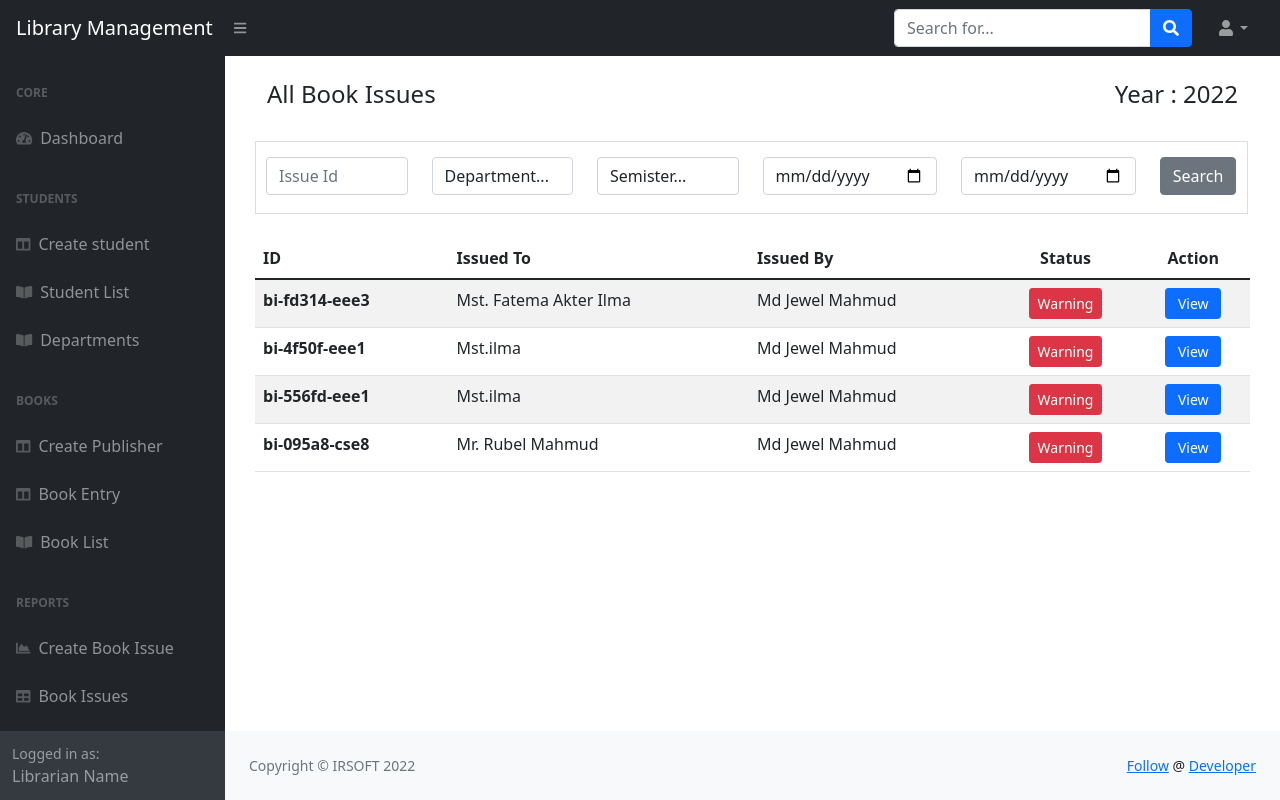
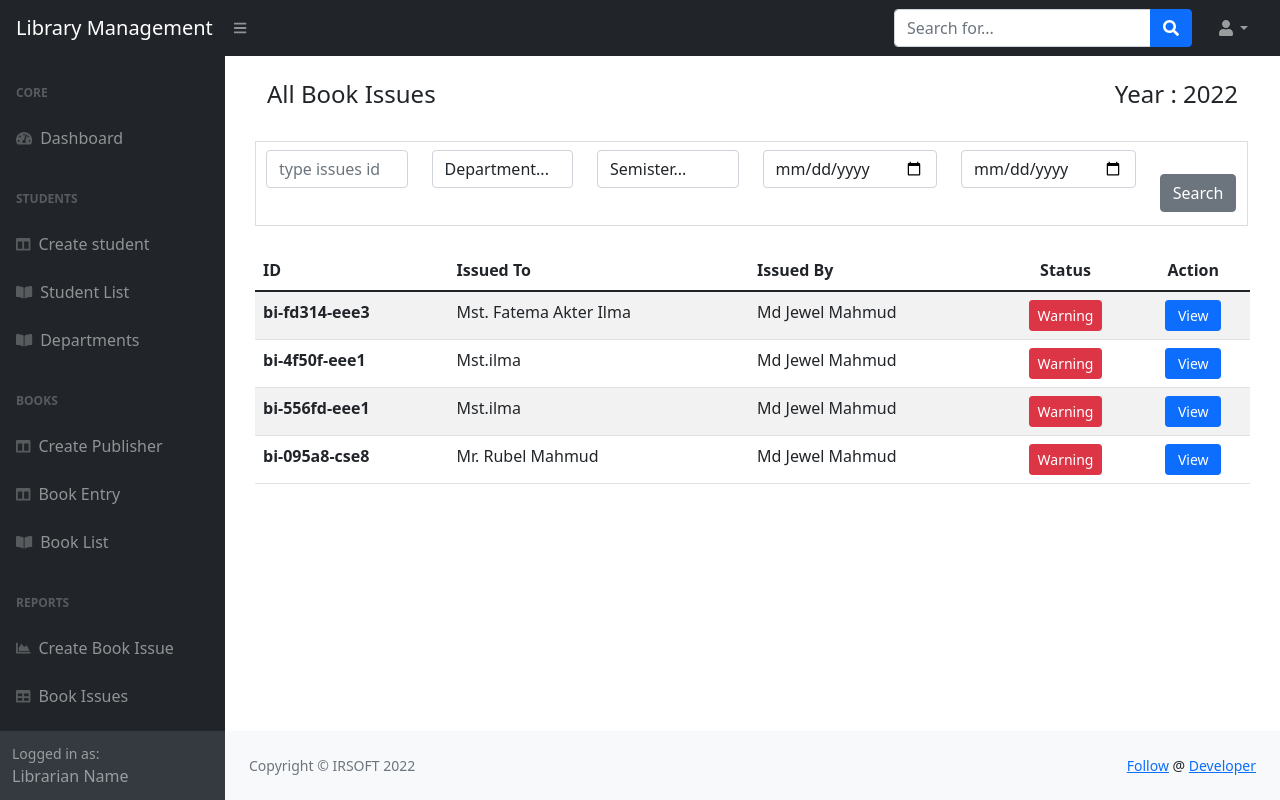
Before and after one commit to Rubel-Mahmud/LIBRARY_MANAGEMENT_SYS, a Django app: page /issues/list/ in a window 1280 px wide. Run offline with Django 4.2, Linux system fonts and the light colour scheme; data comes from the database, SQL or seed files in the repository; both versions use the stored data as it was after the commit; some libraries are stand-ins or nearby versions.

Commit message:
book issues filter implementation

```diff
--- a/book_issues/models.py
+++ b/book_issues/models.py
@@ -41,5 +41,5 @@ class BookIssue(models.Model):
             self.slug = slugify(self.title)
         if self.issueId == None:
             unique_data = str(uuid4()).split('-')[4][:5]
-            self.issueId = slugify('BI-{}-{}'.format(unique_data, self.student.department.name))
+            self.issueId = slugify('BI-{}-{}.{}'.format(unique_data, self.student.department.name, self.student.semister))
         super(BookIssue, self).save(*args, **kwargs)
--- a/book_issues/views.py
+++ b/book_issues/views.py
@@ -1,6 +1,6 @@
 from django.shortcuts import render, redirect
 from librarians.models import Librarian
-from students.models import Student
+from students.models import Student, Department
 from .models import BookIssue
 from books.models import Book
 
@@ -69,6 +69,33 @@ def remove_issued_book(request, issue_id, book_id):
 
 def book_issues(request):
     context = {}
+
+    issueId = request.GET.get('issueId')
+    issueDepartment = request.GET.get('issueDepartment')
+    issueSemister = request.GET.get('issueSemister')
+    issueDate = request.GET.get('issueDate')
+    returnDate = request.GET.get('returnDate')
+
     issues = BookIssue.objects.all().order_by('-issue_date')
+    context['departments'] =Department.objects.all()
+    context['semisters'] = ['1st', '2nd', '3rd', '4th', '5th', '6th', '7th', '8th']
+
+    if issueId:
+        issues = BookIssue.objects.filter(issueId=issueId)
+
+    if issueDepartment and issueDepartment != 'Department...':
+        print('Department : ', Department.objects.filter(pk=issueDepartment))
+        issues = BookIssue.objects.filter(student__department_id=issueDepartment)
+
+    if issueSemister and issueSemister != 'Semister...':
+        semister = str(issueSemister)[0]
+        issues = BookIssue.objects.filter(student__semister=semister)
+
+    if issueDate:
+        issues = BookIssue.objects.filter(issue_date=issueDate)
+
+    if returnDate:
+        issues = BookIssue.objects.filter(return_date=returnDate)
+
     context['issues'] = issues
     return render(request, 'book_issues/issues.html', context)
--- a/templates/book_issues/issues.html
+++ b/templates/book_issues/issues.html
@@ -15,37 +15,46 @@
     <br>
     <div class="row" style="margin-right:50px;">
 <!--        <div class="col-md-1"></div>-->
-        <div class="" style=" border:1px solid #ddd; margin-left:30px; padding-top:15px;padding-bottom:10px;padding-left:10px;">
+        <div class="" style=" border:1px solid #ddd; margin-left:30px; padding-top:8px;padding-bottom:5px;padding-left:10px;">
             <form class="form-inline" method="GET">
                 <div class="row">
                     <div class="col-md-2">
-                        <label class="sr-only" for="inlineFormInputName2">Name</label>
-                        <input type="text" class="form-control mb-2 mr-sm-2" id="inlineFormInputName2" placeholder="Issue Id">
+                        <small><label class="sr-only" for="inlineFormInputName2">Issue id</label></small>
+                        <input type="text" class="form-control mb-2 mr-sm-2" id="inlineFormInputName2" placeholder="type issues id" name="issueId">
                     </div>
                     <div class="col-md-2">
-                        <select class="form-control custom-select " id="inlineFormCustomSelectPref">
+                        <small><label class="sr-only" for="inlineFormCustomSelectPref">Department</label></small>
+                        <select class="form-control " id="inlineFormCustomSelectPref" name="issueDepartment">
                             <option selected>Department...</option>
-                            <option value="1">One</option>
+                            {% for department in departments %}
+                            <option value="{{ department.pk }}">{{ department.name }}</option>
+                            {% endfor %}
                         </select>
                     </div>
                     <div class="col-md-2">
-                        <select class="form-control custom-select " id="inlineFormCustomSelectPref">
+                        <small><label class="sr-only" for="inlineFormCustomSelectPref">Semister</label></small>
+                        <select class="form-control custom-select " id="inlineFormCustomSelectPref" name="issueSemister">
                             <option selected>Semister...</option>
-                            <option value="1">One</option>
+                            {% for semister in semisters %}
+                            <option value="{{ semister }}">{{ semister }}</option>
+                            {% endfor %}
                         </select>
                     </div>
                     <div class="col-md-3" style="width:20%;">
                         <div class="form-group">
-                            <input class="form-control" type="date" id="example" name="birthday">
+                            <small><label class="sr-only" for="issueDate">Date issue</label></small>
+                            <input class="form-control" type="date" id="issueDate" name="issueDate">
                         </div>
                     </div>
                     <div class="col-md-3" style="width:20%;">
                         <div class="form-group">
-                            <input class="form-control" type="date" id="example" name="birthday" placeholder="Return Date">
+                            <small><label class="sr-only" for="returnDate">Date return</label></small>
+                            <input class="form-control" type="date" id="returnDate" name="returnDate" placeholder="Return Date">
                         </div>
                     </div>
                     <div class="col-md-1">
-                        <button type="submit" class="btn btn-secondary mb-2">Search</button>
+                        <label></label>
+                        <button type="submit" class="btn btn-secondary mb-2" name="issueSearch">Search</button>
                     </div>
                 </div>
             </form>
```
Also changed, not shown: db.sqlite3.
